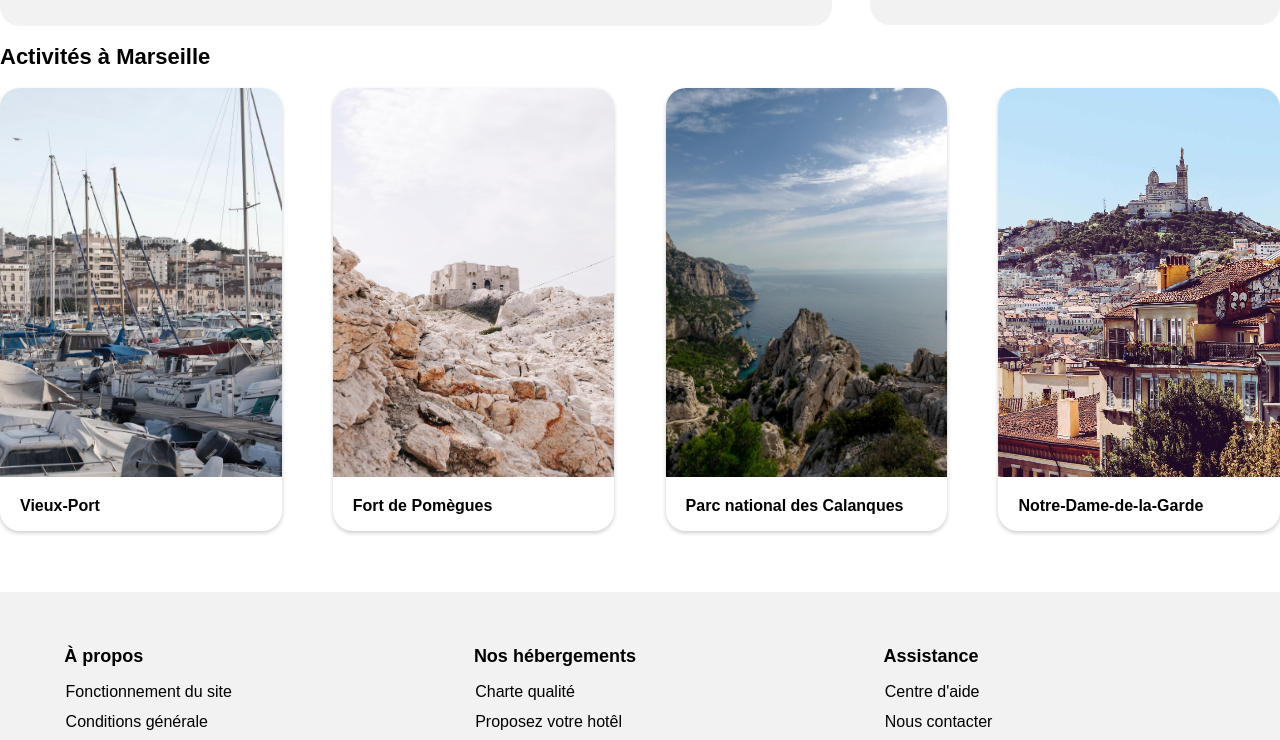
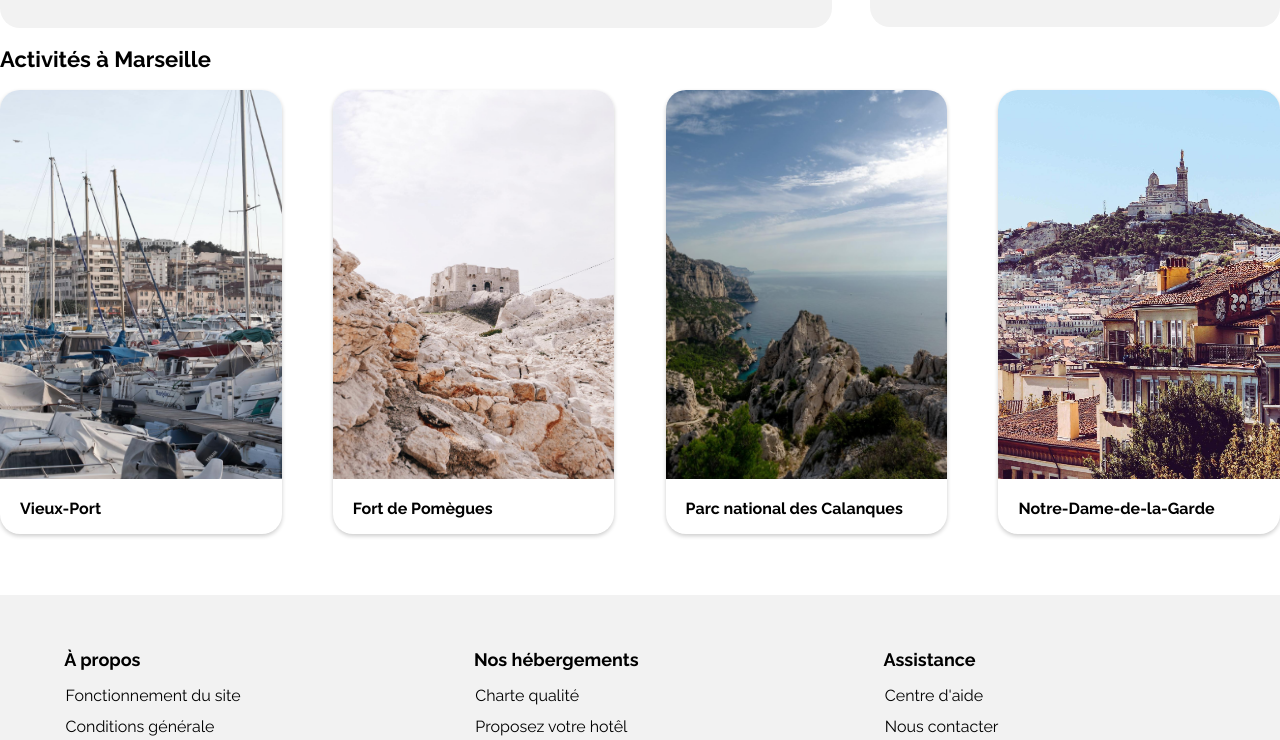
Before and after one commit to tmxdrls/Site, a plain HTML site: page index.html in a window 1280 px wide. Shown: the part 1040-1780 px from the top of the page. Drawn offline with Linux system fonts and the light colour scheme.

Commit message:
Modification de la police

```diff
--- a/style.css
+++ b/style.css
@@ -1,9 +1,7 @@
-@font-face {
-    font-family:"Raleway" ;
-    src: url("Raleway-Medium.ttf");
-}
+@import url('https://fonts.googleapis.com/css2?family=Raleway:wght@100;200;400;500;600;700;900&display=swap');
+
 *{
-    font-family: Arial, Helvetica, sans-serif;
+    font-family: 'Raleway', sans-serif;
     box-sizing: border-box;
 }
 body{
```
